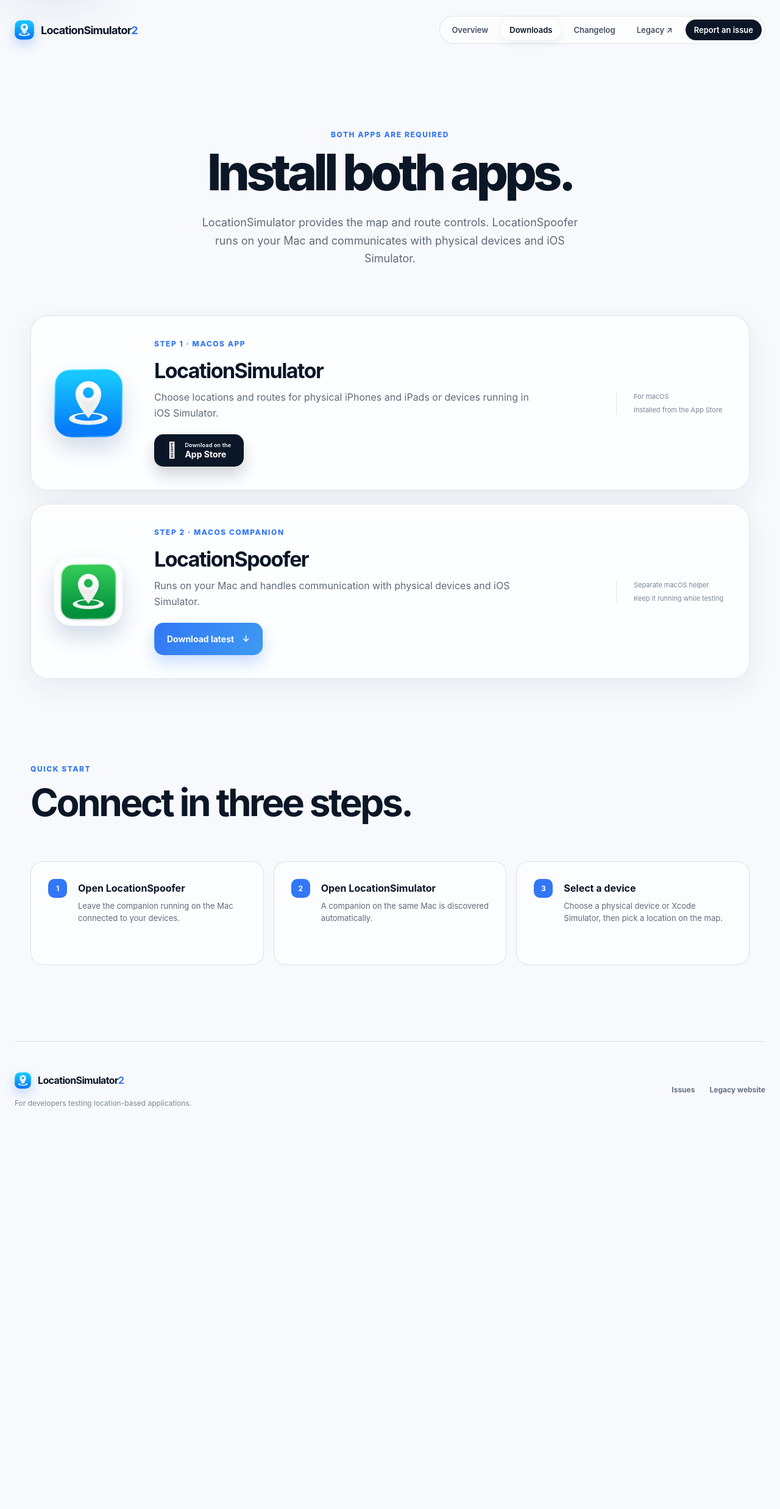
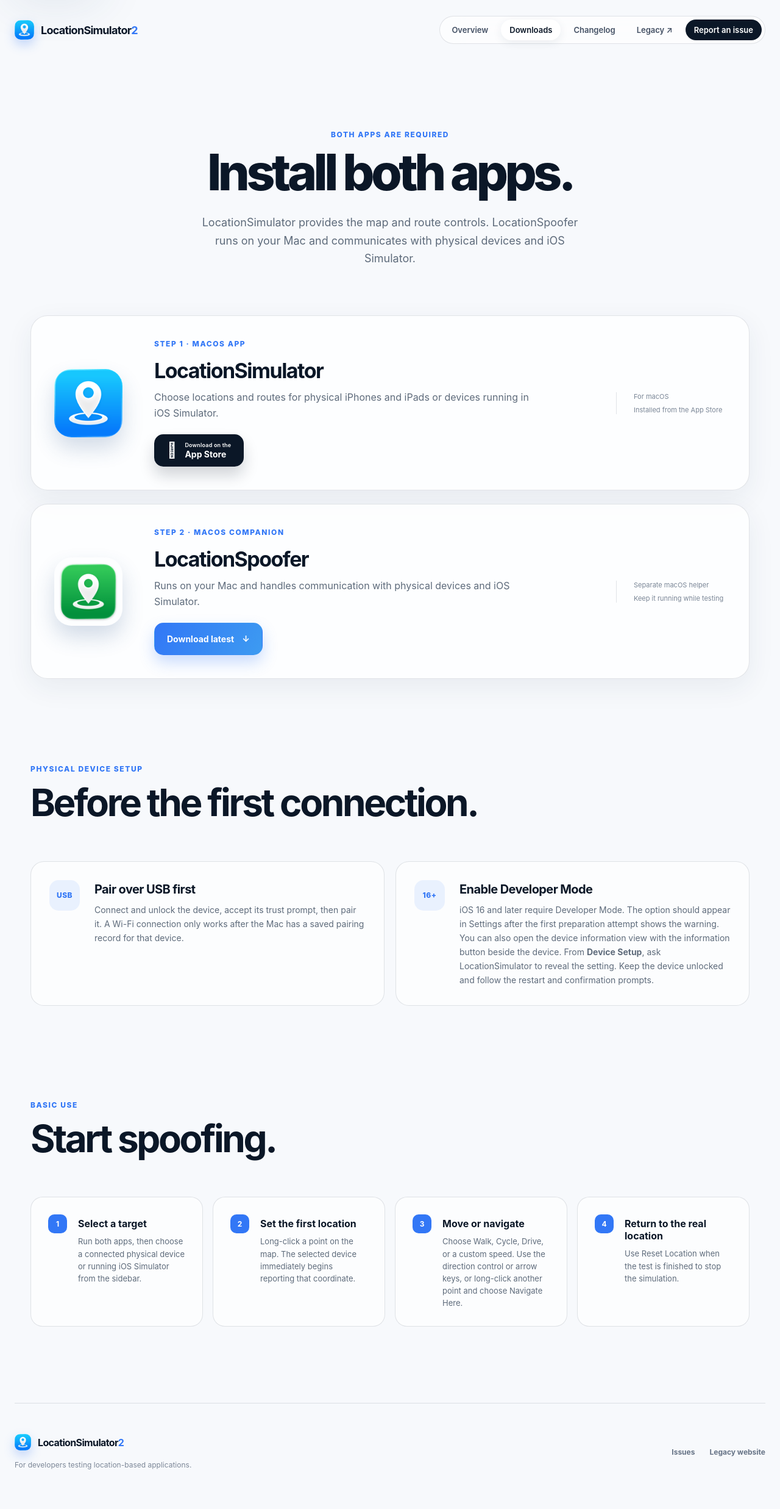
Before and after one commit to Schlaubischlump/LocationSimulator2, a Jekyll site: the page built from downloads.md, in a window 1280 px wide. Shown: the whole page at 61% size. Built offline with Jekyll 4.4.1, drawn with Linux system fonts in a browser that asks for light colours; before the commit the page ends 1881 px from its top, so only the background shows below that.

Commit message:
Add physical device setup guide

```diff
--- a/assets/css/site.css
+++ b/assets/css/site.css
@@ -118,7 +118,14 @@
 .download-meta { display: grid; gap: 8px; min-width: 180px; padding-left: 28px; border-left: 1px solid var(--line); color: #7a8696; font-size: 11px; }
 .inline-actions { display: flex; align-items: center; gap: 22px; }
 .setup-section { padding-top: 70px; }
+.setup-notes { display: grid; grid-template-columns: 1fr 1fr; gap: 18px; }
+.setup-notes article { display: grid; grid-template-columns: 54px 1fr; gap: 20px; padding: 30px; border: 1px solid var(--line); border-radius: 22px; background: rgba(255,255,255,.6); }
+.setup-symbol { display: grid; place-items: center; width: 50px; height: 50px; border-radius: 15px; color: var(--blue); background: rgba(50,119,246,.09); font-size: 12px; font-weight: 800; letter-spacing: .04em; }
+.setup-notes h3 { margin: 3px 0 10px; font-size: 20px; letter-spacing: -.03em; }
+.setup-notes p { margin: 0; color: var(--muted); font-size: 14px; line-height: 1.65; }
+.spoofing-section { padding-top: 30px; }
 .steps { display: grid; grid-template-columns: repeat(3, 1fr); gap: 16px; margin: 0; padding: 0; list-style: none; counter-reset: steps; }
+.steps.four-steps { grid-template-columns: repeat(4, 1fr); }
 .steps li { display: flex; gap: 18px; min-height: 170px; padding: 28px; border: 1px solid var(--line); border-radius: 20px; background: rgba(255,255,255,.6); }
 .steps li > span { display: grid; flex: 0 0 auto; place-items: center; width: 31px; height: 31px; border-radius: 10px; color: white; background: var(--blue); font-size: 12px; font-weight: 750; }
 .steps strong { display: block; margin: 5px 0 9px; }
@@ -166,6 +173,7 @@
   .pair-section, .automation-grid { grid-template-columns: 1fr; gap: 48px; }
   .download-card { grid-template-columns: 112px 1fr; }
   .download-meta { grid-column: 2; padding: 18px 0 0; border-left: 0; border-top: 1px solid var(--line); }
+  .steps.four-steps { grid-template-columns: 1fr 1fr; }
 }
 
 @media (max-width: 700px) {
@@ -191,7 +199,7 @@
   .code-window pre { padding: 24px; font-size: 12px; }
   .feature-list { grid-template-columns: 1fr; }
   .usage-note { align-items: center; flex-direction: column; gap: 5px; }
-  .steps, .changelog-grid { grid-template-columns: 1fr; }
+  .setup-notes, .steps, .steps.four-steps, .changelog-grid { grid-template-columns: 1fr; }
   .page-hero { padding: 80px 0 58px; }
   .download-card { grid-template-columns: 1fr; padding: 28px; }
   .download-app-icon { width: 86px; height: 86px; border-radius: 22px; }
@@ -221,7 +229,7 @@
   .screenshot-badge { border-color: rgba(205,224,248,.16); background: rgba(15,30,49,.9); color: #99a9bd; }
   .screenshot-badge strong { color: #eef5ff; }
   .trust-strip { background: rgba(10,22,38,.6); }
-  .pair-flow article, .download-card, .steps li, .release-column { background: linear-gradient(145deg, rgba(17,33,54,.96), rgba(9,22,38,.88)); }
+  .pair-flow article, .download-card, .setup-notes article, .steps li, .release-column { background: linear-gradient(145deg, rgba(17,33,54,.96), rgba(9,22,38,.88)); }
   .automation-section { border-block: 1px solid var(--line); }
   .legacy-callout { background: linear-gradient(120deg, rgba(29,59,99,.7), rgba(17,65,54,.58)); }
 }
--- a/downloads.md
+++ b/downloads.md
@@ -40,12 +40,30 @@
 
 <section class="section shell setup-section">
   <div class="section-heading compact">
-    <p class="eyebrow">Quick start</p>
-    <h2>Connect in three steps.</h2>
+    <p class="eyebrow">Physical device setup</p>
+    <h2>Before the first connection.</h2>
   </div>
-  <ol class="steps">
-    <li><span>1</span><div><strong>Open LocationSpoofer</strong><p>Leave the companion running on the Mac connected to your devices.</p></div></li>
-    <li><span>2</span><div><strong>Open LocationSimulator</strong><p>A companion on the same Mac is discovered automatically.</p></div></li>
-    <li><span>3</span><div><strong>Select a device</strong><p>Choose a physical device or Xcode Simulator, then pick a location on the map.</p></div></li>
+  <div class="setup-notes">
+    <article>
+      <span class="setup-symbol" aria-hidden="true">USB</span>
+      <div><h3>Pair over USB first</h3><p>Connect and unlock the device, accept its trust prompt, then pair it. A Wi-Fi connection only works after the Mac has a saved pairing record for that device.</p></div>
+    </article>
+    <article>
+      <span class="setup-symbol" aria-hidden="true">16+</span>
+      <div><h3>Enable Developer Mode</h3><p>iOS 16 and later require Developer Mode. The option should appear in Settings after the first preparation attempt shows the warning. You can also open the device information view with the information button beside the device. From <strong>Device Setup</strong>, ask LocationSimulator to reveal the setting. Keep the device unlocked and follow the restart and confirmation prompts.</p></div>
+    </article>
+  </div>
+</section>
+
+<section class="section shell spoofing-section">
+  <div class="section-heading compact">
+    <p class="eyebrow">Basic use</p>
+    <h2>Start spoofing.</h2>
+  </div>
+  <ol class="steps four-steps">
+    <li><span>1</span><div><strong>Select a target</strong><p>Run both apps, then choose a connected physical device or running iOS Simulator from the sidebar.</p></div></li>
+    <li><span>2</span><div><strong>Set the first location</strong><p>Long-click a point on the map. The selected device immediately begins reporting that coordinate.</p></div></li>
+    <li><span>3</span><div><strong>Move or navigate</strong><p>Choose Walk, Cycle, Drive, or a custom speed. Use the direction control or arrow keys, or long-click another point and choose Navigate Here.</p></div></li>
+    <li><span>4</span><div><strong>Return to the real location</strong><p>Use Reset Location when the test is finished to stop the simulation.</p></div></li>
   </ol>
 </section>
```
Also changed, not shown: index.md (+1 -1 lines).
